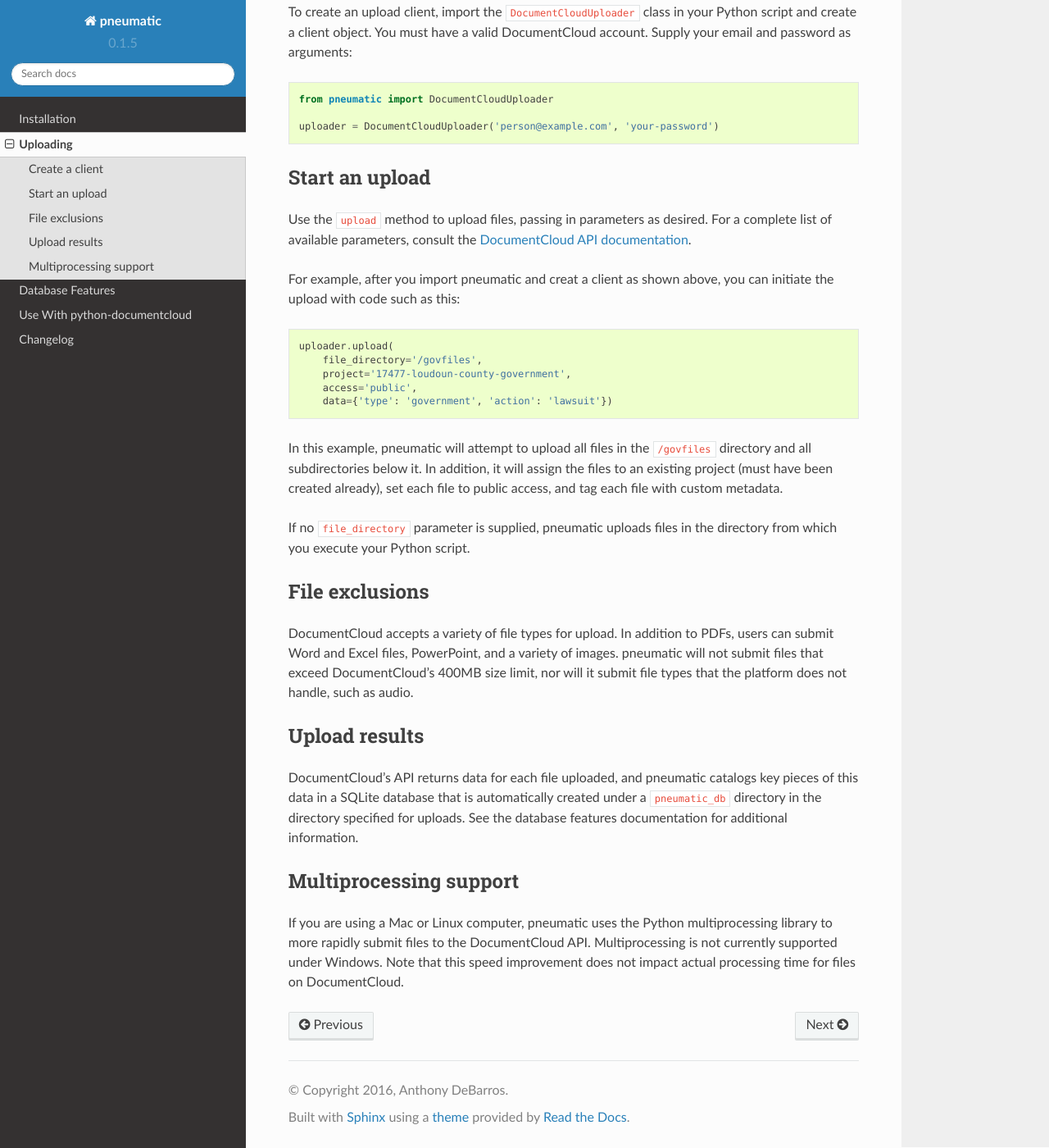
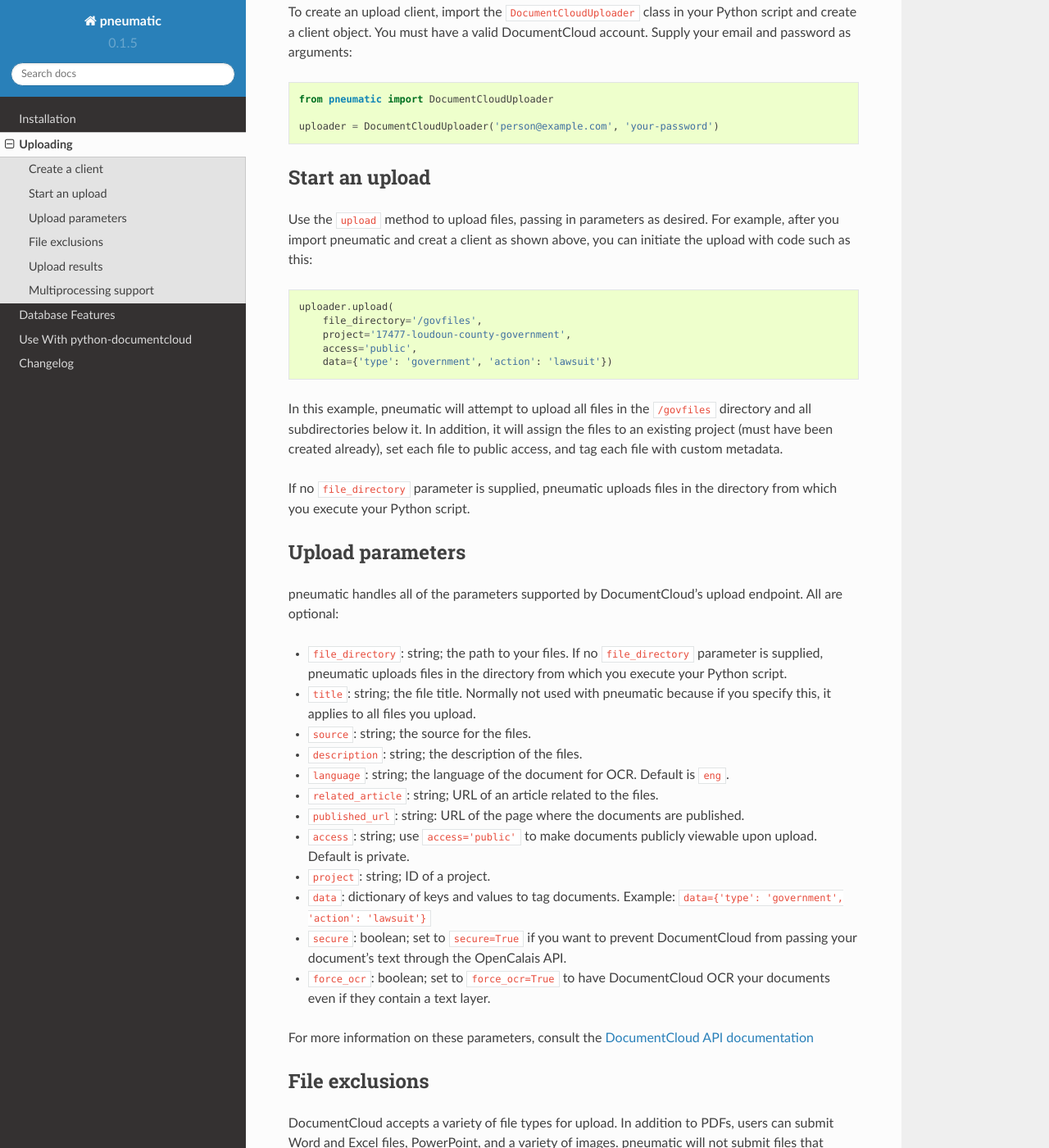
Before and after one commit to anthonydb/pneumatic, a Sphinx documentation site: the page built from docs/uploading.rst, in a window 1280 px wide and 1400 px high, scrolled down 285 px. Shown: the whole window at 82% size. Built offline with Sphinx 7.4.7 and the Read the Docs theme 2.0.0, drawn with Linux system fonts in a browser that asks for light colours.

Commit message:
Better docs for the parameters for uploading.

```diff
--- a/docs/uploading.rst
+++ b/docs/uploading.rst
@@ -17,9 +17,7 @@
 Start an upload
 ---------------
 
-Use the ``upload`` method to upload files, passing in parameters as desired. For a complete list of available parameters, consult the `DocumentCloud API documentation <https://www.documentcloud.org/help/api#upload-documents>`_.
-
-For example, after you import pneumatic and creat a client as shown above, you can initiate the upload with code such as this:
+Use the ``upload`` method to upload files, passing in parameters as desired. For example, after you import pneumatic and creat a client as shown above, you can initiate the upload with code such as this:
 
 .. code-block:: python
 
@@ -32,6 +30,27 @@
 In this example, pneumatic will attempt to upload all files in the ``/govfiles`` directory and all subdirectories below it. In addition, it will assign the files to an existing project (must have been created already), set each file to public access, and tag each file with custom metadata.
 
 If no ``file_directory`` parameter is supplied, pneumatic uploads files in the directory from which you execute your Python script.
+
+
+Upload parameters
+-----------------
+
+pneumatic handles all of the parameters supported by DocumentCloud's upload endpoint. All are optional:
+
+* ``file_directory``: string; the path to your files. If no ``file_directory`` parameter is supplied, pneumatic uploads files in the directory from which you execute your Python script.
+* ``title``: string; the file title. Normally not used with pneumatic because if you specify this, it applies to all files you upload.
+* ``source``: string; the source for the files.
+* ``description``: string; the description of the files.
+* ``language``: string; the language of the document for OCR. Default is ``eng``.
+* ``related_article``: string; URL of an article related to the files.
+* ``published_url``: string: URL of the page where the documents are published.
+* ``access``: string; use ``access='public'`` to make documents publicly viewable upon upload. Default is private.
+* ``project``: string; ID of a project.
+* ``data``: dictionary of keys and values to tag documents. Example: ``data={'type': 'government', 'action': 'lawsuit'}``
+* ``secure``: boolean; set to ``secure=True`` if you want to prevent DocumentCloud from passing your document's text through the OpenCalais API.
+* ``force_ocr``: boolean; set to ``force_ocr=True`` to have DocumentCloud OCR your documents even if they contain a text layer.
+
+For more information on these parameters, consult the `DocumentCloud API documentation <https://www.documentcloud.org/help/api#upload-documents>`_
 
 File exclusions
 ---------------
```
